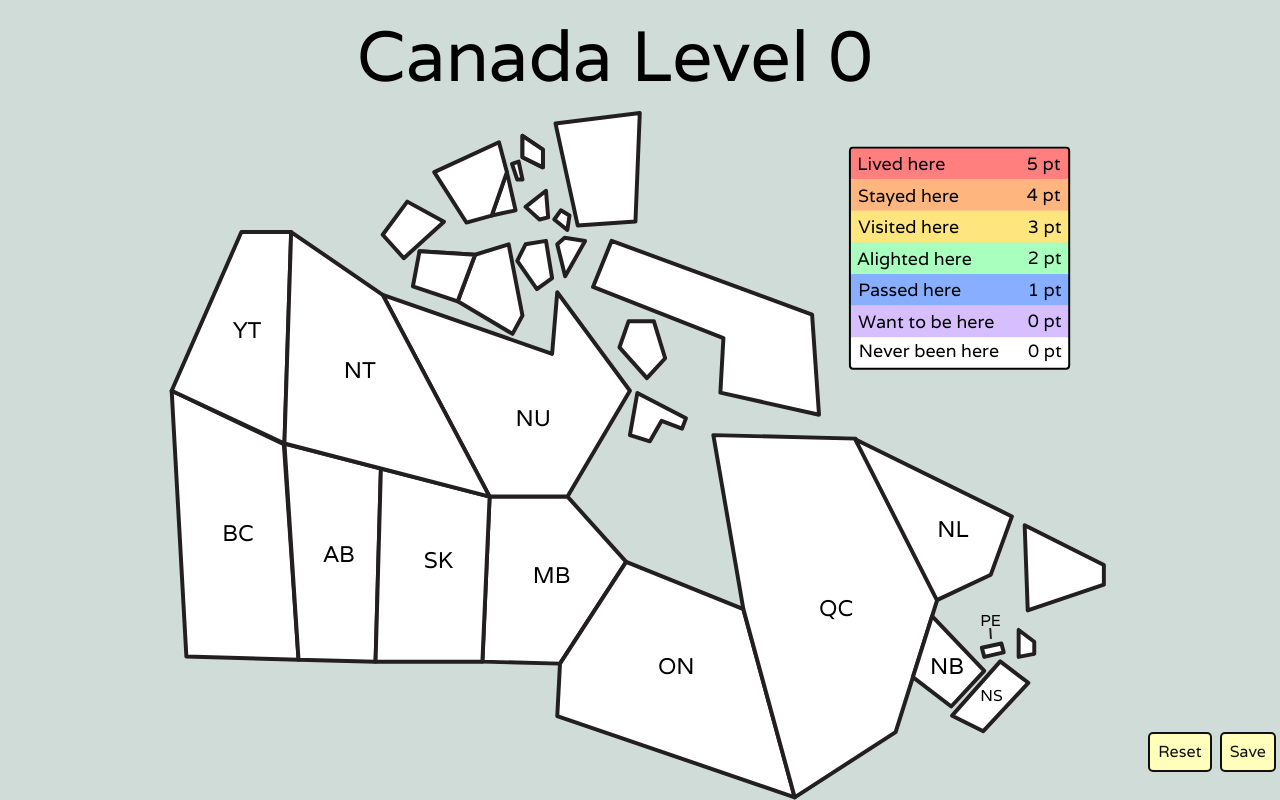
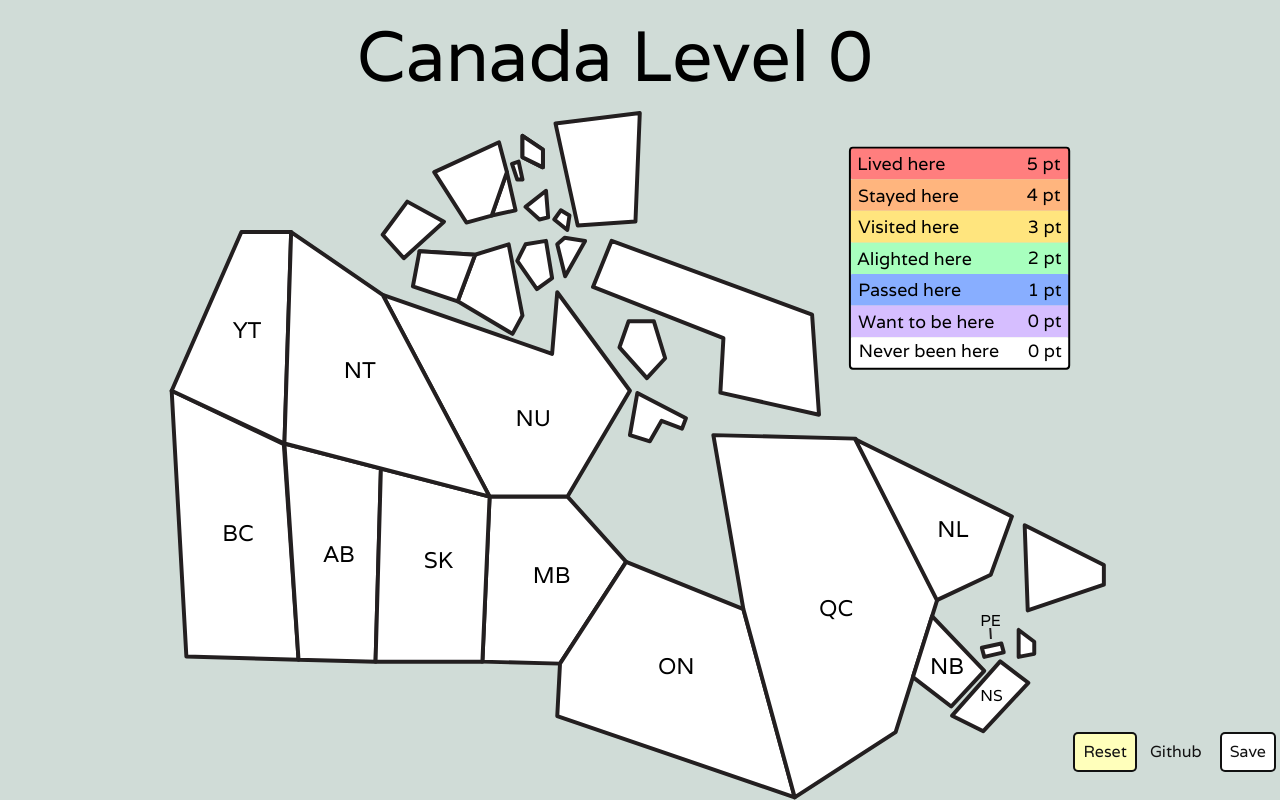
Before and after one commit to cnharrison/canada-level, a React (Create React App) app: page / in a window 1280 px wide. Built offline with nearby package versions, Linux system fonts and the light colour scheme.

Commit message:
initial commit

```diff
--- a/src/Footer.tsx
+++ b/src/Footer.tsx
@@ -29,7 +29,7 @@ const Footer: FC<FooterProps> = ({ onResetClick, onSaveClick, shouldShow }) => (
         background: '#FFF',
         borderRadius: 3,
         boxShadow: '0 0 0 2px #111',
-        marginLeft: '6px',
+        marginLeft: '1px',
         backgroundColor: '#ffb',
         fontFamily: 'Varela',
         marginRight: 6,
@@ -45,11 +45,25 @@ const Footer: FC<FooterProps> = ({ onResetClick, onSaveClick, shouldShow }) => (
         color: '#111',
         cursor: 'pointer',
         padding: '6px 8px',
-        background: '#FFF',
+        marginLeft: '1px',
+        fontFamily: 'Varela',
+        marginRight: 6,
+      }}
+      onClick={() => window.open('https://github.com/cnharrison/canada-level')}
+    >
+      Github
+    </div>
+    <div
+      style={{
+        fontSize: 16,
+        lineHeight: '24px',
+        color: '#111',
+        cursor: 'pointer',
+        padding: '6px 8px',
         borderRadius: 3,
         boxShadow: '0 0 0 2px #111',
         marginLeft: '6px',
-        backgroundColor: '#ffb',
+        backgroundColor: '#fff',
         fontFamily: 'Varela',
         marginRight: 6,
       }}
```
